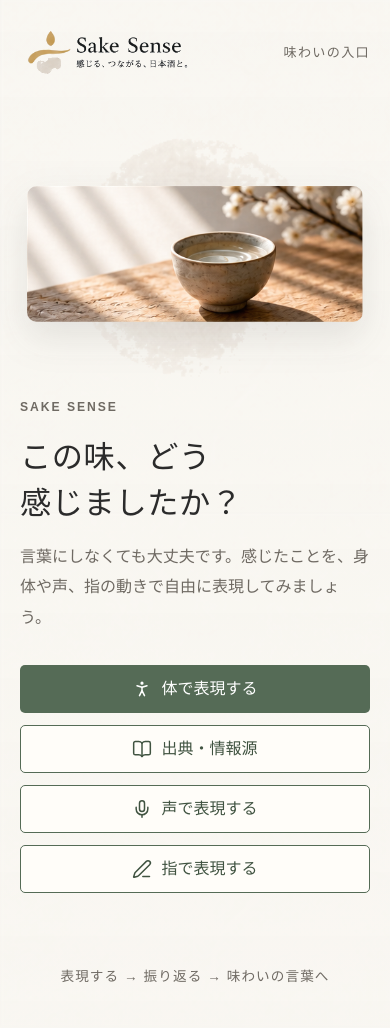
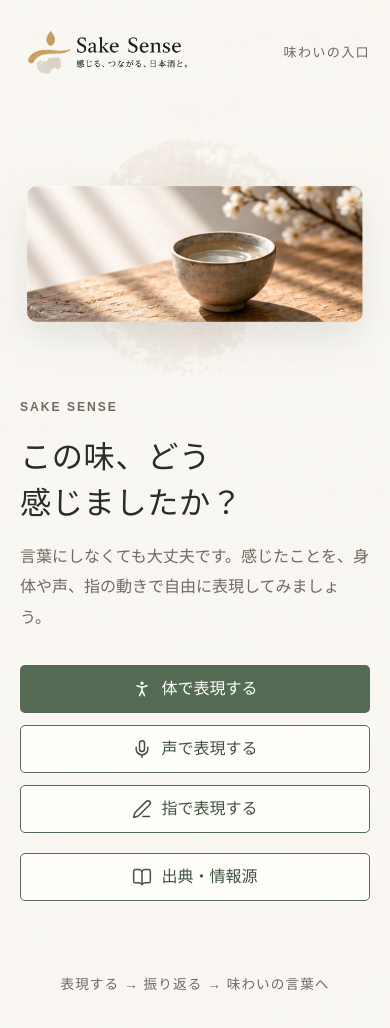
Before and after one commit to Chasoso/sake-sense, a React (Vite) app: page / in a window 390 px wide. Shown: the top 1028 px of the page. Built offline with nearby package versions, Linux system fonts and the light colour scheme.

Commit message:
fix: place sources link after experience modes

```diff
--- a/src/features/experiment/ExperimentModes.tsx
+++ b/src/features/experiment/ExperimentModes.tsx
@@ -47,15 +47,6 @@ export function ExperimentModes() {
               <button
                 className="button button--secondary"
                 type="button"
-                data-mode="sources"
-                onClick={() => setMode("sources")}
-              >
-                <BookOpen size={20} strokeWidth={1.8} aria-hidden="true" />
-                <span>出典・情報源</span>
-              </button>
-              <button
-                className="button button--secondary"
-                type="button"
                 data-mode="voice"
                 onClick={() => setMode("voice")}
               >
@@ -70,6 +61,15 @@ export function ExperimentModes() {
               >
                 <PenLine size={20} strokeWidth={1.8} aria-hidden="true" />
                 <span>指で表現する</span>
+              </button>
+              <button
+                className="button button--secondary start-screen__support-action"
+                type="button"
+                data-mode="sources"
+                onClick={() => setMode("sources")}
+              >
+                <BookOpen size={20} strokeWidth={1.8} aria-hidden="true" />
+                <span>出典・情報源</span>
               </button>
             </div>
           </div>
--- a/src/styles.css
+++ b/src/styles.css
@@ -276,6 +276,10 @@ h4 {
   margin-top: 32px;
 }
 
+.start-screen__support-action {
+  margin-left: 12px;
+}
+
 .start-screen__visual {
   position: relative;
   display: grid;
@@ -1985,6 +1989,11 @@ input {
     width: 100%;
   }
 
+  .start-screen__support-action {
+    margin-top: 8px;
+    margin-left: 0;
+  }
+
   .gesture-actions {
     align-items: stretch;
     flex-direction: column-reverse;
```
